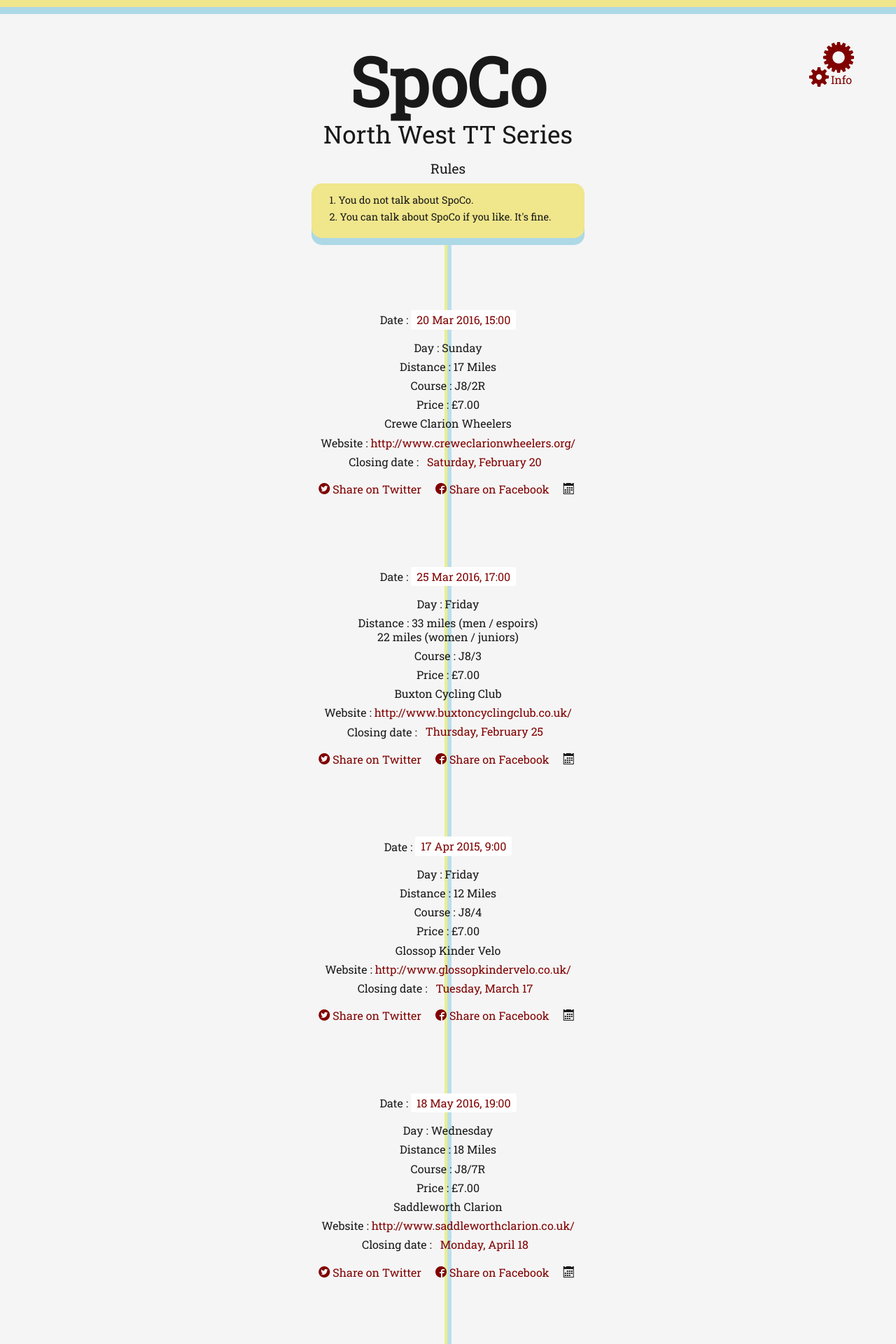
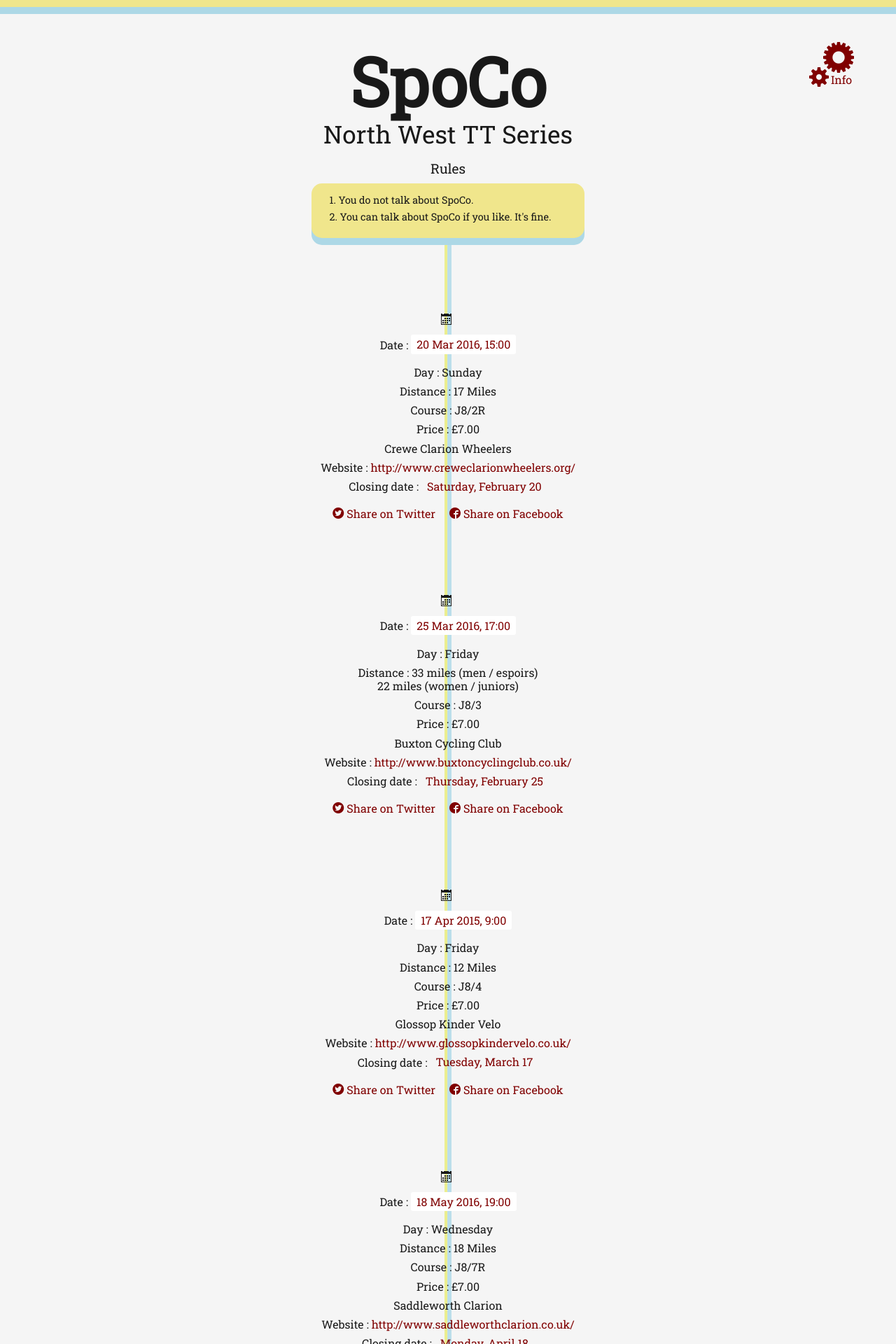
Before and after one commit to welt/spoco-nw, a Jekyll site: the page built from index.html, in a window 1280 px wide. Shown: the top 1920 px of the page at 70% size. Built offline with Jekyll 4.4.1, drawn with Linux system fonts in a browser that asks for light colours; nearby versions of some CDN libraries; some web fonts are replaced; Markdown is read by kramdown in place of the engine named in the settings.

Commit message:
adjusts calendar layout

```diff
--- /dev/null
+++ b/Gemfile
@@ -0,0 +1,3 @@
+source 'https://rubygems.org'
+ruby "2.2.1"
+gem 'github-pages'
--- a/index.html
+++ b/index.html
@@ -10,9 +10,22 @@
 <ul class="events-list">
 	{% for event in site.data.events %}
 		<li class="module events-list__item" id="NWSpoCo-Event-{{ forloop.index }}">
-			<p class="events-list__text date-wrapper">Date : <time datetime="{{ event.date }}">{{ event.date | date_to_string }}, {{ event.date | date: "%k:%M" }}</time></p>
+	<p class="calendar">
+		<span class="icon-calendar"></span> <span class="addtocalendar atc-style-modern-gray">
+        <var class="atc_event">
+            <var class="atc_date_start">{{ event.date }}</var>
+            <var class="atc_date_end">{{ event.date }}</var>
+            <var class="atc_timezone">Europe/London</var>
+            <var class="atc_title">SpoCo NW event {{ event.club }}</var>
+            <var class="atc_description">SpoCo {{ event.distance }}, {{ event.course }}</var>
+            <var class="atc_location">{{ event.course }}</var>
+            <var class="atc_organizer">{{ event.club }}</var>
+        </var>
+    </p>
+    			<p class="events-list__text date-wrapper">Date : <time datetime="{{ event.date }}">{{ event.date | date_to_string }}, {{ event.date | date: "%k:%M" }}</time></p>
 			<p class="events-list__text day-of-week">Day : {{ event.date | date: "%A" }}</p>
-			<p class="events-list__text distance">Distance : {{ event.distance }}</p>
+
+    			<p class="events-list__text distance">Distance : {{ event.distance }}</p>
 			<p class="events-list__text course">Course : {{ event.course }}</p>
 			<p class="events-list__text price">Price : {{ event.price }}</p>
 			<p class="events-list__text club">{{ event.club }}</p>
@@ -30,18 +43,7 @@
 	<span class="ss-share-item">
 		<a class="ss-share-link" href="http://www.facebook.com/sharer.php?u={{ fb_url }}" rel="nofollow" target="_blank"><span class="icon-facebook3"></span> Share on Facebook</a>
 	</span>
-	<span class="ss-share-item">
-		<span class="icon-calendar"></span> <span class="addtocalendar atc-style-modern-gray">
-        <var class="atc_event">
-            <var class="atc_date_start">{{ event.date }}</var>
-            <var class="atc_date_end">{{ event.date }}</var>
-            <var class="atc_timezone">Europe/London</var>
-            <var class="atc_title">SpoCo NW event {{ event.club }}</var>
-            <var class="atc_description">SpoCo {{ event.distance }}, {{ event.course }}</var>
-            <var class="atc_location">{{ event.course }}</var>
-            <var class="atc_organizer">{{ event.club }}</var>
-        </var>
-    </span>
+
 	</span>
 </div>
 
```
Also changed, not shown: Gemfile.lock (added).
